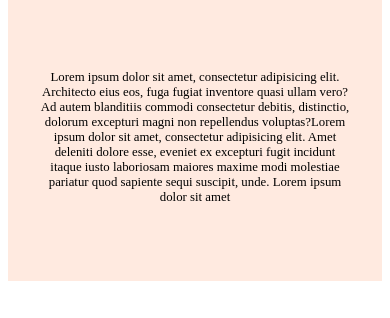
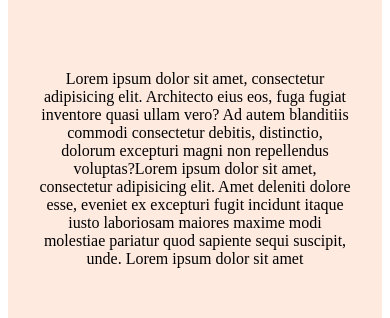
Before and after one commit to hasnain-cyber/iit-indore-sports, a React (Create React App) app: page /explore in a window 390 px wide. Shown: the part 378-696 px from the top of the page. Built offline with nearby package versions, Linux system fonts and the light colour scheme; no server answers; the database is empty; a web font is replaced by a local one.

Commit message:
explore page tweaks

```diff
--- a/src/Components/Webpages/Explore/Explore.sass
+++ b/src/Components/Webpages/Explore/Explore.sass
@@ -24,8 +24,8 @@
 
 @media (max-width: 700px)
   #explorePageReturnWrapper p
-    font-size: 1em
+    font-size: 1.3em
 
 @media (max-width: 500px)
   #explorePageReturnWrapper p
-    font-size: 0.8em
+    font-size: 1em
```
